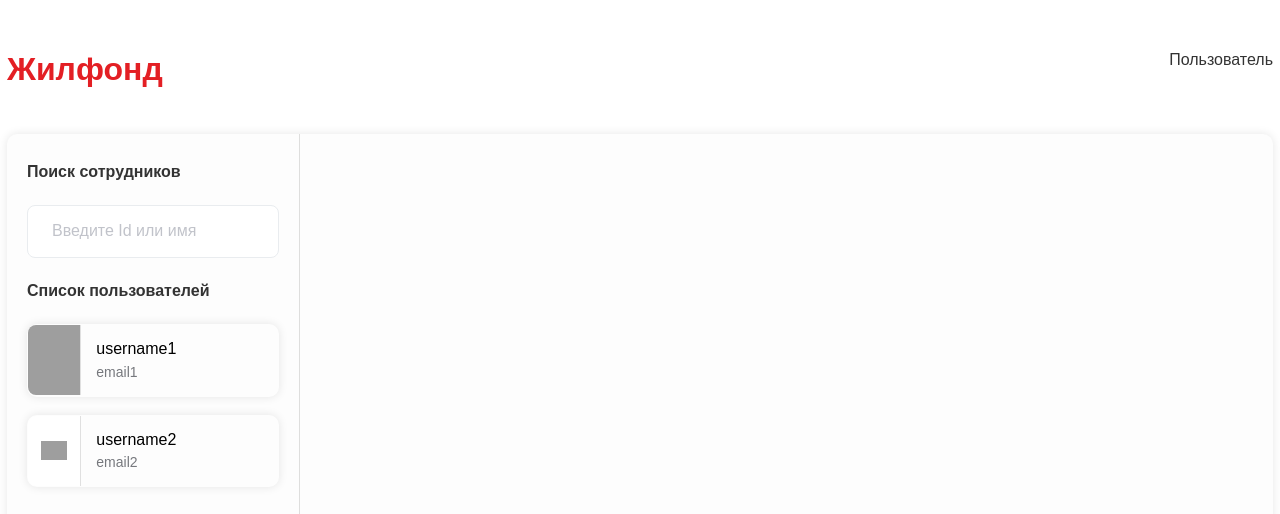
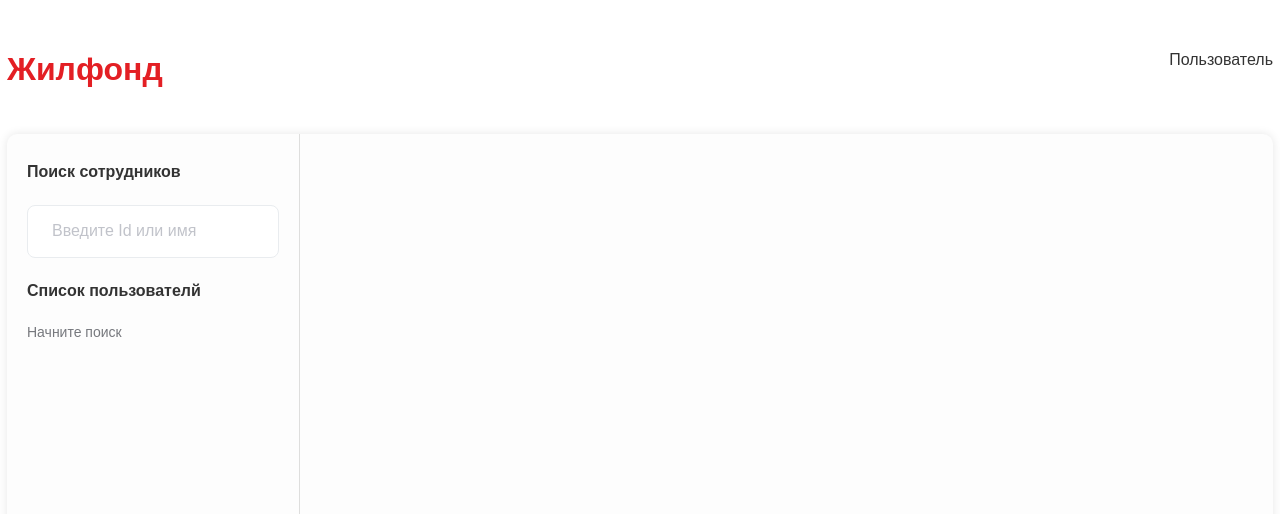
Before and after one commit to RiceKing/Nuxt3Vue3TsCompositionAPI, a Nuxt app: page /jilfond in a window 1280 px wide. Shown: the top 514 px of the page. Built offline with nearby package versions, Linux system fonts and the light colour scheme; grey boxes are pictures that could not be loaded.

Commit message:
add fetch users, update list, select card user

```diff
--- a/components/base/typography/typography.scss
+++ b/components/base/typography/typography.scss
@@ -1,4 +1,4 @@
-.jilfond-typogaphy {
+.typography {
     &.title-16 {
         font-size: 16px;
         font-weight: 600;
@@ -18,3 +18,11 @@
         color: #333333;
     }
 }
+
+.typography {
+    &.--ellipsis {
+        white-space: nowrap;
+        overflow: hidden;
+        text-overflow: ellipsis;
+    }
+}
--- a/components/card/user/index.vue
+++ b/components/card/user/index.vue
@@ -1,17 +1,17 @@
 <template>
-    <div class="card-user" v-if="item">
+    <button @click="onClick" class="card-user" v-if="item">
         <div class="avatar">
             <BaseImage :src="item.avatar" :alt="item.name"/>
         </div>
         <div class="info">
-            <BaseTypography class="--m0" tag="p" type="text-14-500" mode="jilfond-typogaphy">
+            <BaseTypography class="--m0 info__text --ellipsis" tag="p" type="text-14-500" mode="jilfond-typography">
                 {{item.username}}
             </BaseTypography>
-            <BaseTypography class="--m0" tag="p" type="text-14-400" mode="jilfond-typogaphy">
+            <BaseTypography class="--m0 info__text --ellipsis" tag="p" type="text-14-400" mode="jilfond-typography">
                 {{item.email}}
             </BaseTypography>
         </div>
-    </div>
+    </button>
 </template>
 
 <script lang="ts" setup>
@@ -24,6 +24,12 @@ interface Props {
 const props = withDefaults(defineProps<Props>(), {
     item: undefined,
 })
+
+const emit = defineEmits()
+
+const onClick = () => {
+    emit('onClick', props.item)
+}
 </script>
 
 <style lang="scss" scoped>
@@ -32,6 +38,9 @@ const props = withDefaults(defineProps<Props>(), {
     box-shadow: 0px 0px 10px 0px #0000001A;
     border-radius: 10px;
     border: 1px solid transparent;
+    background-color: #FFF;
+    cursor: pointer;
+    padding: 0;
 
     &.--active, &:hover {
         border: 1px solid #E0E0E0;
@@ -64,5 +73,11 @@ const props = withDefaults(defineProps<Props>(), {
     gap: 5px;
     padding: 15px;
     width: 100%;
+    align-items: flex-start;
+
+    &__text {
+        width: 135px;
+        text-align: left;
+    }
 }
 </style>
--- a/components/container/AsidePage.vue
+++ b/components/container/AsidePage.vue
@@ -22,6 +22,7 @@
     flex-basis: 293px;
     border-right: 1px solid #DEDEDD;
     padding: 27px 20px;
+    max-width: 293px;
 }
 
 .main {
--- a/components/sections/jilfond/aside/components/Header/index.vue
+++ b/components/sections/jilfond/aside/components/Header/index.vue
@@ -1,6 +1,6 @@
 <template>
     <div class="aside__header">
-        <BaseTypography class="--mb" tag="h5" type="title-16" mode="jilfond-typogaphy">
+        <BaseTypography class="--mb" tag="h5" type="title-16" mode="jilfond-typography">
             {{props.title}}
         </BaseTypography>
         <BaseFormInput type="text" v-model="searchValue" placeholder="Введите Id или имя"/>
@@ -12,4 +12,14 @@ const searchValue = ref<string>('')
 const props = defineProps({
     title: {default: 'Поиск сотрудников', type: String}
 })
+
+const router = useRouter();
+
+const updateQuery = () => {
+  router.push({ query: { id: searchValue.value } });
+};
+
+watch(searchValue, (newValue) => {
+    updateQuery()
+})
 </script>
--- a/components/sections/jilfond/aside/components/ListUserCards/index.vue
+++ b/components/sections/jilfond/aside/components/ListUserCards/index.vue
@@ -1,25 +1,42 @@
 <template>
     <div class="list-user-cards">
-        <BaseTypography class="--mb" tag="h5" type="title-16" mode="jilfond-typogaphy">
+        <BaseTypography class="--mb" tag="h5" type="title-16" mode="jilfond-typography">
             {{title}}
         </BaseTypography>
 
-        <div class="list-wrap" v-if="list">
-            <CardUser :item="item" v-for="item in list" :key="item.id" />
+        <div class="list-wrap" v-if="list.length">
+            <CardUser :class="{'--active': item.id === isActiveId}" @onClick="selectCard" :item="item" v-for="item in list" :key="item.id" />
         </div>
+        <BaseTypography v-else tag="p" type="text-14-400" mode="jilfond-typography">
+            {{listEmptyMessage}}
+        </BaseTypography>
     </div>
 </template>
 
 <script lang="ts" setup>
-import type { User } from "@/types/user";
+import type { User } from "~/types/user";
 
-const props = defineProps<{
-    title?: string;
-    list: User[];
-}>();
+const route = useRoute()
+const router = useRouter()
+const props = withDefaults(defineProps<{list?: Array<User>, title?: string; }>(), {
+    list: () => [],
+    title: 'Список пользователй'
+})
 
-const title = props.title || 'Список пользователей';
-const list = props.list || [];
+const isActiveId = ref<number | undefined>(undefined)
+
+const listEmptyMessage = computed(() => {
+    return route?.query?.id || route?.query?.username ? 'Ничего не найдено' : 'Начните поиск'
+})
+
+const updateQuerySelectId = () => {
+  router.push({ query: { id: isActiveId.value } });
+};
+
+const selectCard = (item: User) => {
+    isActiveId.value = item.id,
+    updateQuerySelectId()
+}
 </script>
 
 <style lang="scss" setup>
@@ -27,5 +44,10 @@ const list = props.list || [];
     display: flex;
     flex-direction: column;
     gap: 18px;
+    max-height: 500px;
+    overflow-y: auto;
+    margin: 0 -20px;
+    width: calc(100% + 40px);
+    padding: 10px 20px 20px;
 }
 </style>
--- a/components/sections/jilfond/aside/index.vue
+++ b/components/sections/jilfond/aside/index.vue
@@ -1,7 +1,7 @@
 <template>
     <div>
         <Header class="--mb" />
-        <ListUserCards :list="testArray"/>
+        <ListUserCards :list="list"/>
     </div>
 </template>
 
@@ -10,5 +10,7 @@ import Header from "@/components/sections/jilfond/aside/components/Header/index.
 import ListUserCards from "@/components/sections/jilfond/aside/components/ListUserCards/index.vue"
 import type { User } from "~/types/user";
 
-const testArray: Array<User> = [{id: 1, username: 'username1', name: 'username2', email: 'email1', avatar: 'https://avatars.githubusercontent.com/u/12288165?v=4'}, {id: 1, username: 'username2', name: 'name2', email: 'email2'}]
+const props = withDefaults(defineProps<{list?: Array<User>}>(), {
+    list: () => []
+})
 </script>
--- a/nuxt.config.ts
+++ b/nuxt.config.ts
@@ -32,5 +32,11 @@ export default defineNuxtConfig({
     '@/components/base/index.scss'
   ],
 
+  runtimeConfig: {
+    public: {
+      API_BASE: 'https://jsonplaceholder.typicode.com'
+    },
+  },
+
   compatibilityDate: '2024-04-03',
 })
--- a/pages/jilfond.vue
+++ b/pages/jilfond.vue
@@ -1,16 +1,45 @@
 <template>
     <ContainerAsidePage>
+        <template #aside>
+            <Aside :list="usersList" />
+        </template>
 
-
-        <template #aside>
-            <Aside />
-        </template>
     </ContainerAsidePage>
 
 </template>
 
-<script setup>
-import Aside from "@/components/sections/jilfond/aside/index.vue"
+<script lang="ts" setup>
+import Aside from "@/components/sections/jilfond/aside/index.vue";
+// import { useUserList } from "@/composables/api/useUsers.js";
+import type { User } from "@/types/user";
+
 definePageMeta({ layout: 'jilfond' });
 
+const route = useRoute()
+const config = useRuntimeConfig();
+
+const usersList = ref<Array<User>>([]);
+
+const getUsersList = async () => {
+  try {
+    usersList.value = await $fetch('/users', {
+      baseURL: config.public.API_BASE,
+      query: {
+        id: route?.query?.id || undefined,
+        username: route?.query?.username || undefined
+      }
+    });
+
+  } catch (error) {
+    console.error('Error fetching data:', error);
+    usersList.value = [];
+  }
+}
+
+watch(() => route.query.id, (newValue) => {
+    if(newValue) getUsersList()
+    else usersList.value = []
+})
+
+// const usersList: Array<User> = [{id: 1, username: 'username1', name: 'username2', email: 'email1', avatar: 'https://avatars.githubusercontent.com/u/12288165?v=4'}, {id: 2, username: 'username2', name: 'name2', email: 'email2'}]
 </script>
--- a/pages/ui.vue
+++ b/pages/ui.vue
@@ -5,14 +5,14 @@
 
         <div class="block">
             <h2>- Типографика -</h2>
-            <p>mode: jilfond-typogaphy</p>
-            <BaseTypography class="--mb" tag="h5" type="title-16" mode="jilfond-typogaphy">
+            <p>mode: jilfond-typography</p>
+            <BaseTypography class="--mb" tag="h5" type="title-16" mode="jilfond-typography">
                 Заголовок
             </BaseTypography>
-            <BaseTypography tag="p" type="text-14-400" mode="jilfond-typogaphy">
+            <BaseTypography tag="p" type="text-14-400" mode="jilfond-typography">
                 Обычный текст
             </BaseTypography>
-            <BaseTypography tag="p" type="text-14-600" mode="jilfond-typogaphy">
+            <BaseTypography tag="p" type="text-14-600" mode="jilfond-typography">
                 Жирный текст
             </BaseTypography>
         </div>
@@ -21,7 +21,7 @@
             <h2>- Forms -</h2>
             <p>form-input</p>
             <BaseFormInput class="--mb" type="string" v-model="testValueInput" />
-            <BaseTypography tag="h5" type="title-16" mode="jilfond-typogaphy">
+            <BaseTypography tag="h5" type="title-16" mode="jilfond-typography">
                 {{testValueInput}}
             </BaseTypography>
         </div>
```
